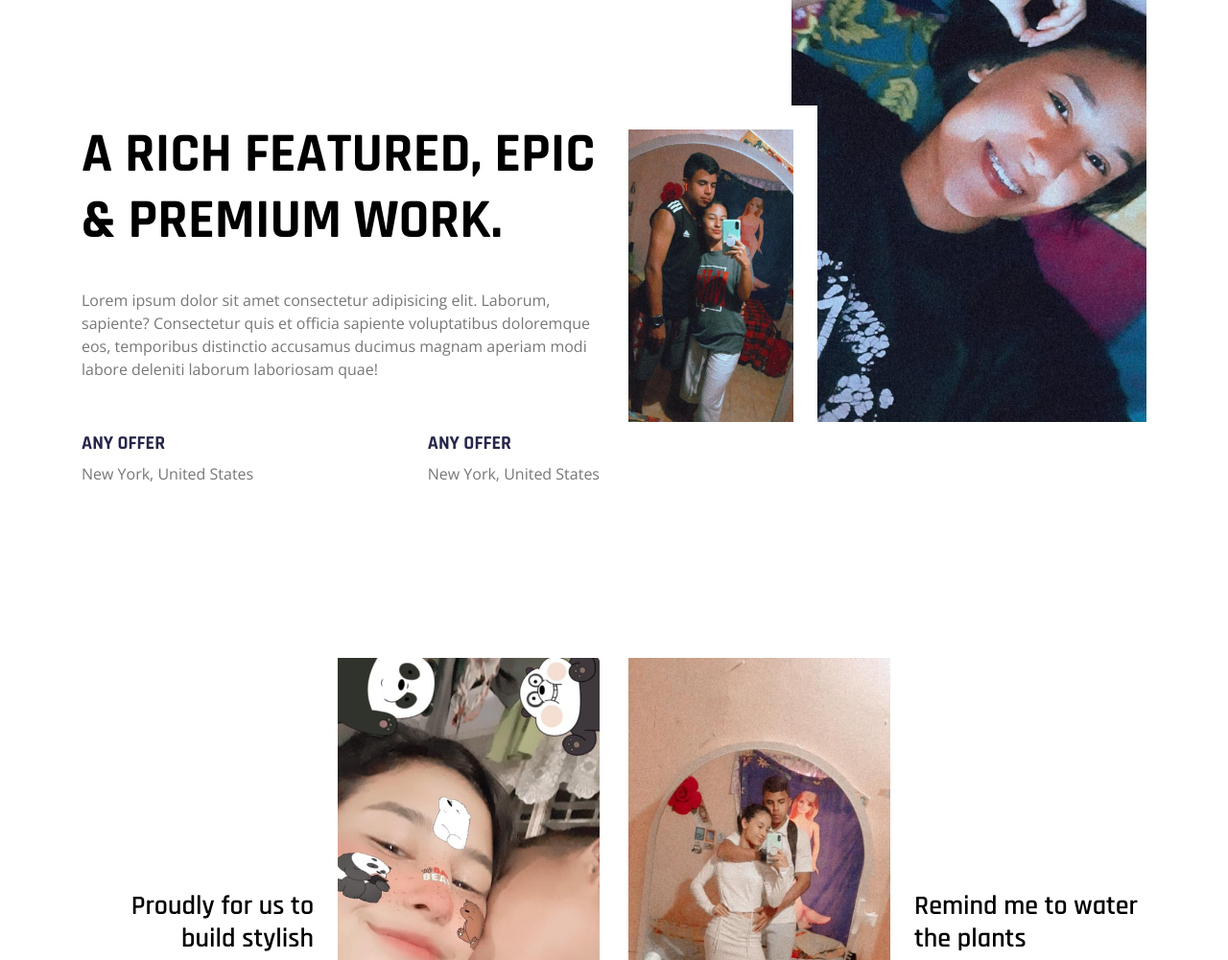
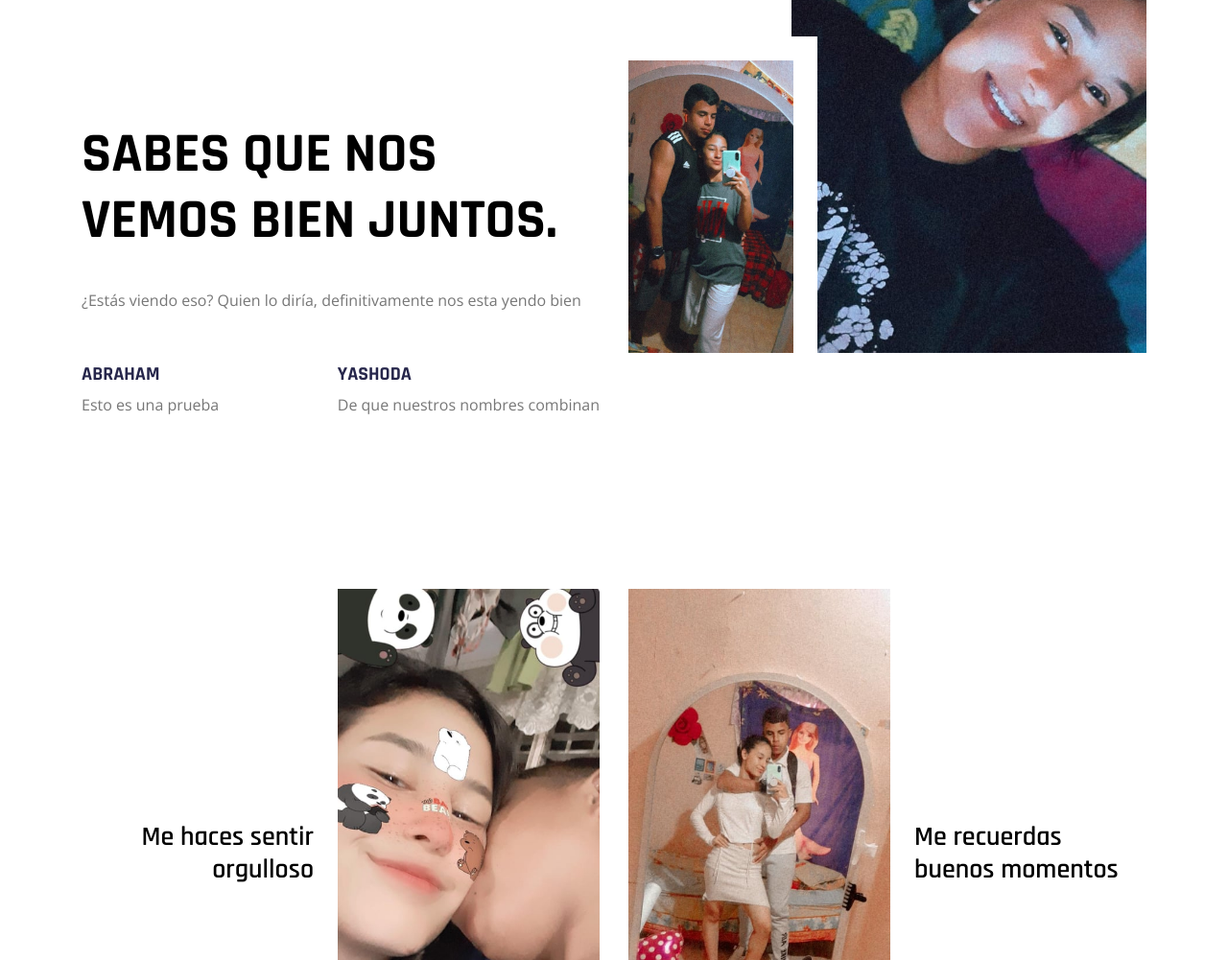
Before and after one commit to imthere-oss/miamor, a plain HTML site: page index.html in a window 1280 px wide. Shown: the part 1311-2312 px from the top of the page at 96% size. Drawn offline with nearby package versions, Linux system fonts and the light colour scheme.

Commit message:
Terminamos la mini galeria de fotos

```diff
--- a/index.html
+++ b/index.html
@@ -173,20 +173,20 @@
             <div class="row">
                 <div class="col-md-6" data-aos="fade-right" data-aos-delay="400" data-aos-duration="800">
                     <div class="title">
-                        <h1 class="title-blue">a rich featured, epic & premium work.</h1>
+                        <h1 class="title-blue">SABES QUE NOS VEMOS BIEN JUNTOS.</h1>
                     </div>
-                    <p>Lorem ipsum dolor sit amet consectetur adipisicing elit. Laborum, sapiente? Consectetur quis et officia sapiente voluptatibus doloremque eos, temporibus distinctio accusamus ducimus magnam aperiam modi labore deleniti laborum laboriosam quae!</p>
+                    <p>¿Estás viendo eso? Quien lo diría, definitivamente nos esta yendo bien</p>
                     <div class="media-element d-flex justify-content-between">
                         <div class="media">
                             <div class="media-body">
-                                <h5>any offer</h5>
-                                New York, United States
+                                <h5>Abraham</h5>
+                                Esto es una prueba
                             </div>
                         </div>
                         <div class="media">
                             <div class="media-body">
-                                <h5>any offer</h5>
-                                New York, United States
+                                <h5>Yashoda</h5>
+                                De que nuestros nombres combinan
                             </div>
                         </div>
                     </div>
@@ -213,7 +213,7 @@
                         data-aos-duration="800">
                         <div class="post-content text-sm-right">
 
-                            <h3><a href="Jhorfren.html">Proudly for us to build stylish</a></h3>
+                            <h3><a href="#">Me haces sentir orgulloso</a></h3>
 
 
                         </div>
@@ -229,7 +229,7 @@
                         </div>
                         <div class="post-content">
 
-                            <h3><a href="#">Remind me to water the plants</a></h3>
+                            <h3><a href="#">Me recuerdas buenos momentos</a></h3>
 
 
                         </div>
@@ -240,7 +240,7 @@
                         data-aos-duration="800">
                         <div class="post-content text-sm-right">
 
-                            <h3><a href="#">Add apples to the grocery list</a></h3>
+                            <h3><a href="#">Me obligas a superarme</a></h3>
 
 
                         </div>
@@ -257,7 +257,7 @@
                         </div>
                         <div class="post-content">
 
-                            <h3><a href="#">Make it warmer downstairs</a></h3>
+                            <h3><a href="#">Haces mi mundo menos malo</a></h3>
 
 
                         </div>
@@ -274,7 +274,6 @@
             <div class="row">
                 <div class="offset-xl-1 col-xl-6" data-aos="fade-right" data-aos-delay="200" data-aos-duration="800">
                     <div class="title">
-                        <h6 class="title-primary">about Tamplate</h6>
                         <h1>a rich featured, epic & premium work.</h1>
                     </div>
                     <p>Lorem ipsum dolor sit amet consectetur adipisicing elit. Placeat voluptatum provident neque quas saepe rem eos sed dolorum! Voluptatum quasi ratione minus nemo. Obcaecati non, vitae deleniti tempora unde voluptatum!
```
